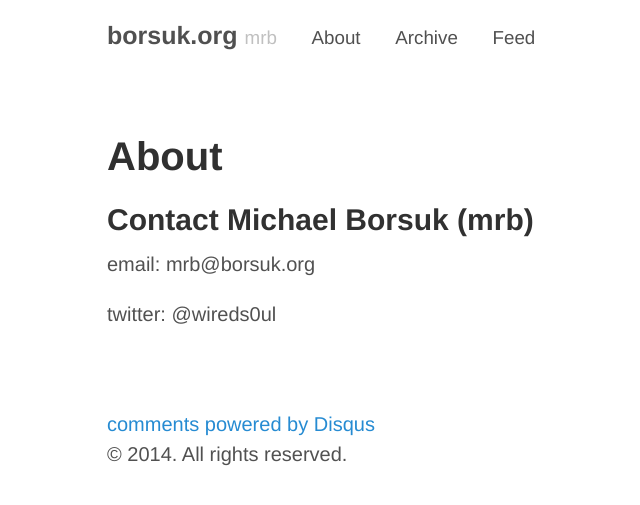
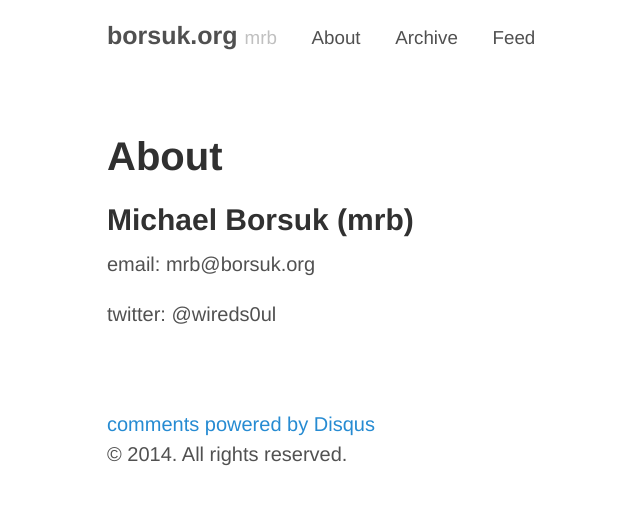
Before and after one commit to mborsuk/mborsuk.github.com, a Jekyll site: the page built from about.md, in a window 1280 px wide. Shown: the top 505 px of the page, without its empty margins (173-813 px from the left). Built offline with Jekyll 4.4.1, drawn with Linux system fonts in a browser that asks for light colours; Markdown is read by kramdown in place of the engine named in the settings; comment, search, counter and statistics services are not loaded.

Commit message:
Fix about page

```diff
--- a/about.md
+++ b/about.md
@@ -3,7 +3,7 @@ layout: page
 title: About
 ---
 
-## Contact {{ site.author.name }}
+## {{ site.author.name }}
 
 email: {{ site.author.email }}
 
```
